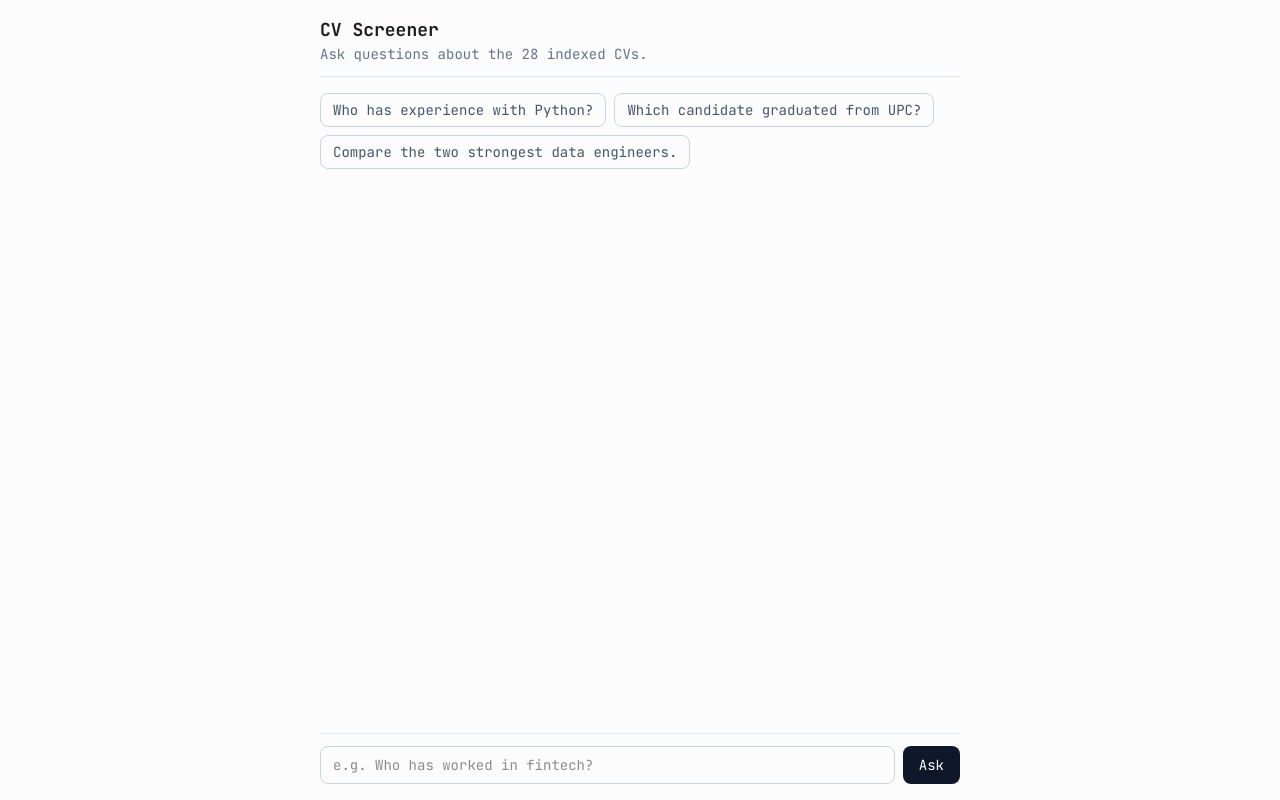
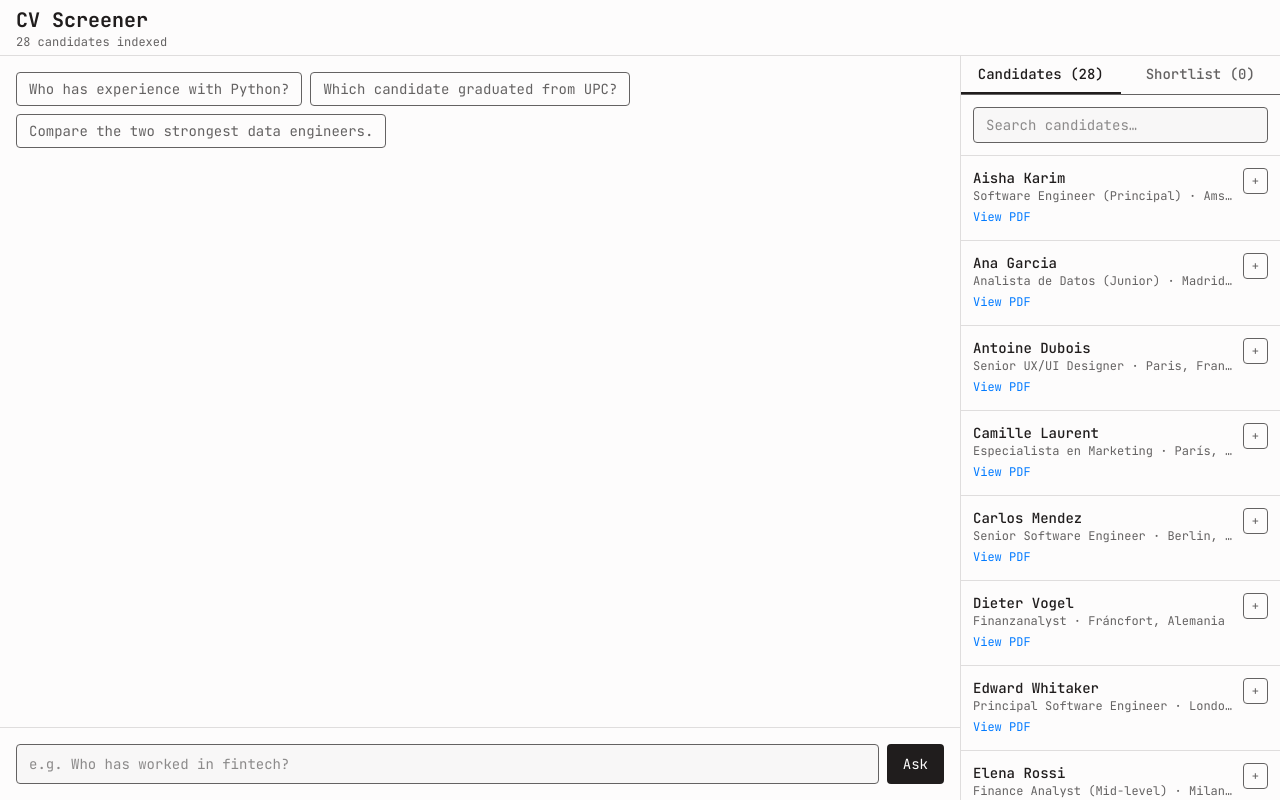
Before and after one commit to aperezgarcia93/leadtech-cs-screener, a Next.js app: page / in a window 1280 px wide. Built offline with nearby package versions, Linux system fonts and the light colour scheme.

Commit message:
feat: wire candidate directory into the chat page

```diff
--- a/app/page.tsx
+++ b/app/page.tsx
@@ -1,94 +1,7 @@
-"use client";
-
-import { useChat } from "@ai-sdk/react";
-import { DefaultChatTransport } from "ai";
-import { useState } from "react";
-import ReactMarkdown from "react-markdown";
-import type { ChatMessage } from "@/lib/chat-types";
-import { SourceChips } from "./components/source-chips";
-
-const SUGGESTIONS = [
-  "Who has experience with Python?",
-  "Which candidate graduated from UPC?",
-  "Compare the two strongest data engineers.",
-];
+import { getCandidateDirectory } from "@/lib/candidates";
+import { ChatApp } from "./components/chat-app";
 
 export default function Page() {
-  const [input, setInput] = useState("");
-  const { messages, sendMessage, status, error, clearError } = useChat<ChatMessage>({
-    transport: new DefaultChatTransport({ api: "/api/chat" }),
-  });
-
-  const submit = (text: string) => {
-    if (text.trim() && status !== "submitted" && status !== "streaming") {
-      if (status === "error") {
-        clearError();
-      }
-      sendMessage({ text });
-      setInput("");
-    }
-  };
-
-  return (
-    <main className="mx-auto flex h-dvh max-w-2xl flex-col p-4">
-      <header className="border-b border-slate-200 pb-3 dark:border-slate-700">
-        <h1 className="text-lg font-semibold">CV Screener</h1>
-        <p className="text-sm text-slate-500">Ask questions about the 28 indexed CVs.</p>
-      </header>
-
-      <div className="flex-1 space-y-4 overflow-y-auto py-4">
-        {messages.length === 0 && (
-          <div className="flex flex-wrap gap-2">
-            {SUGGESTIONS.map(s => (
-              <button key={s} onClick={() => submit(s)}
-                className="rounded-lg border border-slate-300 px-3 py-1.5 text-sm text-slate-600 hover:bg-slate-50 dark:border-slate-600 dark:text-slate-300 dark:hover:bg-slate-800">
-                {s}
-              </button>
-            ))}
-          </div>
-        )}
-        {messages.map(message => (
-          <div key={message.id} className={message.role === "user" ? "text-right" : ""}>
-            <div className={`inline-block max-w-[85%] rounded-xl px-3.5 py-2 text-sm ${
-              message.role === "user"
-                ? "bg-slate-900 text-white dark:bg-slate-100 dark:text-slate-900"
-                : "bg-slate-100 dark:bg-slate-800"
-            }`}>
-              {message.parts.map((part, i) => {
-                if (part.type !== "text") return null;
-                return message.role === "assistant" ? (
-                  <div key={i} className="[&_p]:m-0 [&_p+p]:mt-2 [&_strong]:font-semibold [&_ul]:my-1 [&_ul]:pl-5 [&_ol]:my-1 [&_ol]:pl-5">
-                    <ReactMarkdown>{part.text}</ReactMarkdown>
-                  </div>
-                ) : (
-                  <span key={i} className="whitespace-pre-wrap">{part.text}</span>
-                );
-              })}
-              {message.role === "assistant" &&
-                message.parts.map((part, i) =>
-                  part.type === "data-sources"
-                    ? <SourceChips key={i} sources={part.data.sources} />
-                    : null,
-                )}
-            </div>
-          </div>
-        ))}
-        {status === "submitted" && <p className="text-sm text-slate-400">Searching CVs…</p>}
-        {error && <p className="text-sm text-red-500">{error.message}</p>}
-      </div>
-
-      <form onSubmit={e => { e.preventDefault(); submit(input); }} className="flex gap-2 border-t border-slate-200 pt-3 dark:border-slate-700">
-        <input
-          value={input}
-          onChange={e => setInput(e.target.value)}
-          placeholder="e.g. Who has worked in fintech?"
-          className="flex-1 rounded-lg border border-slate-300 px-3 py-2 text-sm outline-none focus:border-slate-500 dark:border-slate-600 dark:bg-slate-900"
-        />
-        <button type="submit" disabled={status === "submitted" || status === "streaming"}
-          className="rounded-lg bg-slate-900 px-4 py-2 text-sm text-white disabled:opacity-50 dark:bg-slate-100 dark:text-slate-900">
-          Ask
-        </button>
-      </form>
-    </main>
-  );
+  const candidates = getCandidateDirectory();
+  return <ChatApp candidates={candidates} />;
 }
```
